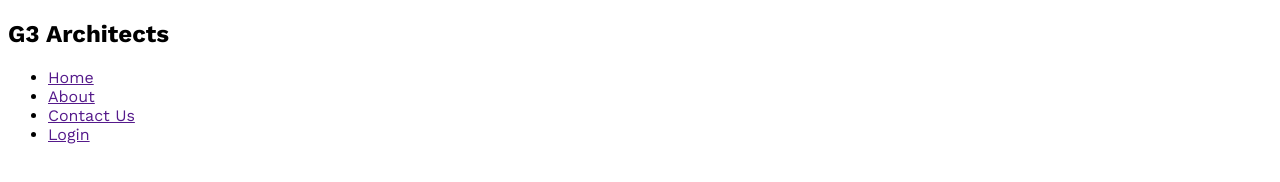
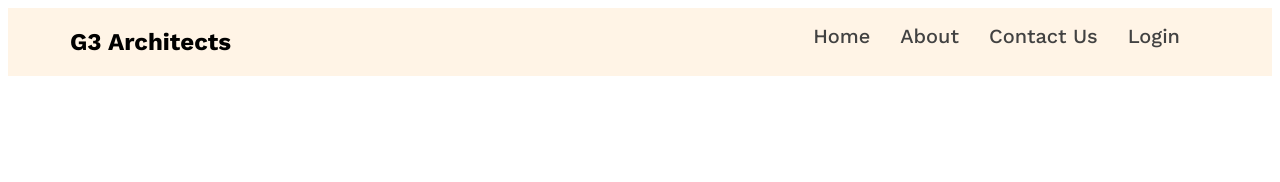
Before and after one commit to mdkhairulislamkhokon/g3-architects-website, a plain HTML site: page index.html in a window 1280 px wide. Drawn offline with nearby package versions, Linux system fonts and the light colour scheme.

Commit message:
navbar design completed

```diff
--- a/index.html
+++ b/index.html
@@ -9,16 +9,19 @@
 </head>
 
 <body class="work-sans-font">
-    <header>
-        <nav class="navbar">
+    <header class="bg-color">
+        <nav class="navbar display-flex">
             <h2 class="brand">G3 Architects</h2>
-            <ul class="nav-links">
-                <li class="nave-item"><a href="" class="nav-links">Home</a></li>
-                <li class="nave-item"><a href="" class="nav-links">About</a></li>
-                <li class="nave-item"><a href="" class="nav-links">Contact Us</a></li>
-                <li class="nave-item"><a href="" class="nav-links">Login</a></li>
+            <ul class="nav-links display-flex">
+                <li class="nav-item"><a href="" class="nav-link text-gray">Home</a></li>
+                <li class="nav-item"><a href="" class="nav-link text-gray">About</a></li>
+                <li class="nav-item"><a href="" class="nav-link text-gray">Contact Us</a></li>
+                <li class="nav-item"><a href="" class="nav-link text-gray">Login</a></li>
             </ul>
         </nav>
+        <div class="banner">
+
+        </div>
     </header>
     <main>
 
--- a/styles/architects.css
+++ b/styles/architects.css
@@ -7,8 +7,42 @@
     font-style: normal;
 }
 
-/* Shard style */
+/* Shared style */
+.display-flex {
+    display: flex;
+    justify-content: space-between;
+}
+
+/* dark02 */
+.text-gray {
+    color: #424242;
+}
+
+/* dark03 */
+.text-light-gray {
+    color: #727272;
+}
+
+.bg-color {
+    background-color: rgba(255, 144, 14, 0.1);
+}
 
 /* header style */
 
-/* navbar style */
+/* navbar related style */
+.nav-item {
+    list-style: none;
+    margin-right: 30px;
+}
+
+.nav-link {
+    text-decoration: none;
+    font-size: 1.25rem;
+    font-weight: 500;
+}
+
+.navbar,
+.banner {
+    max-width: 1140px;
+    margin: 0 auto;
+}
```
